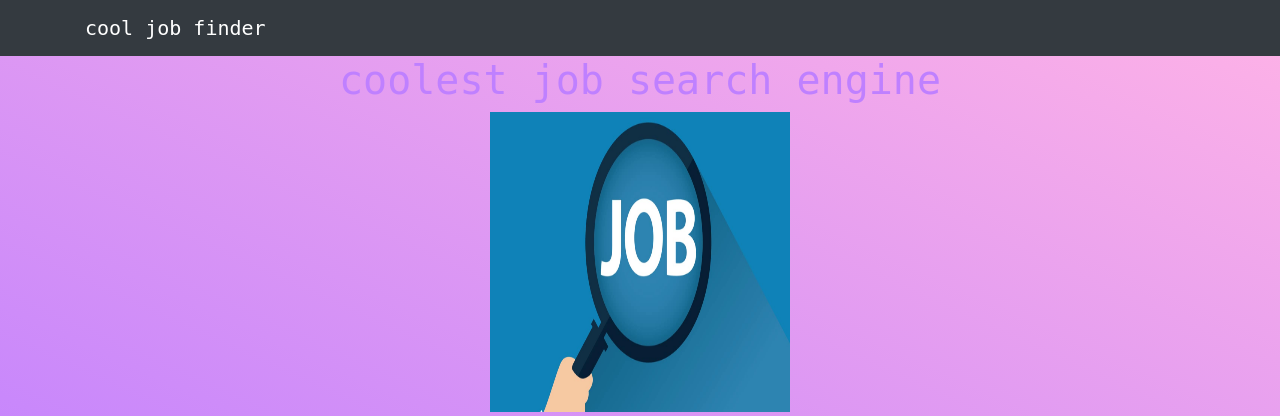
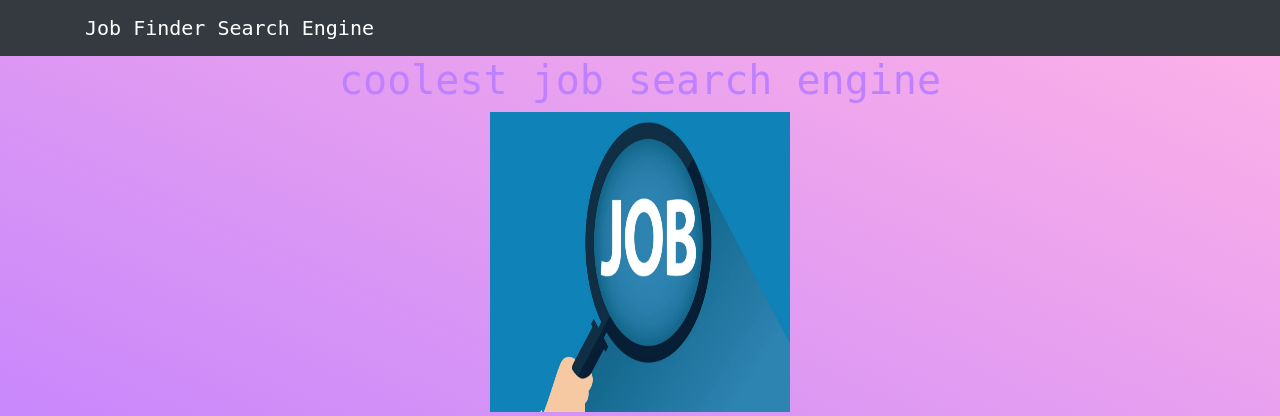
Before and after one commit to df-exo-movement/IRProject, a Django app: page / in a window 1280 px wide. Shown: the top 416 px of the page. Run offline with Django 3.2, Linux system fonts and the light colour scheme; some libraries are stand-ins or nearby versions.

Commit message:
title changes

```diff
--- a/engine/templates/engine/base.html
+++ b/engine/templates/engine/base.html
@@ -4,7 +4,7 @@
   <head>
     <meta charset="utf-8">
     <meta name="viewport" content="width=device-width, initial-scale=1, shrink-to-fit=no">
-    <title>COOL AF SEARCH ENGINE!</title>
+    <title>Job Finder Search Engine</title>
     <!-- Bootstrap core CSS -->
     <link href="{% static 'css/bootstrap.min.css' %}" rel="stylesheet">
     <link href="{% static 'css/style.css' %}" rel="stylesheet">
@@ -15,7 +15,7 @@
     <!-- Navigation -->
     <nav class="navbar navbar-expand-lg navbar-dark bg-dark">
       <div class="container">
-        <a class="navbar-brand" href="{% url 'query' %}">cool job finder</a>
+        <a class="navbar-brand" href="{% url 'query' %}">Job Finder Search Engine</a>
         <button class="navbar-toggler" type="button" data-toggle="collapse" data-target="#navbarResponsive" aria-controls="navbarResponsive" aria-expanded="false" aria-label="Toggle navigation">
           <span class="navbar-toggler-icon"></span>
         </button>
--- a/engine/templates/engine/home.html
+++ b/engine/templates/engine/home.html
@@ -15,7 +15,7 @@
 </style>
     <div class="home">
         <h1>coolest job search engine</h1>
-        <img class="img" src="../static/images/jobsearch.png" width="150" height="150">
+        <img class="img" src="../static/images/jobsearch.png">
         <div class="search-bar">
             <form method="POST" action="results">
                 {% csrf_token %}
```
